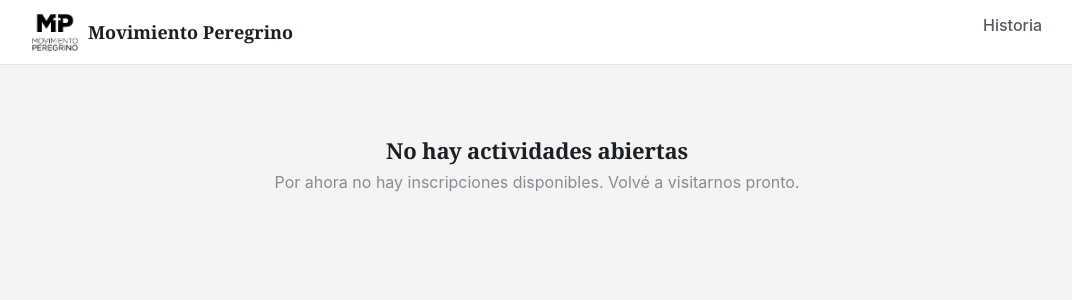
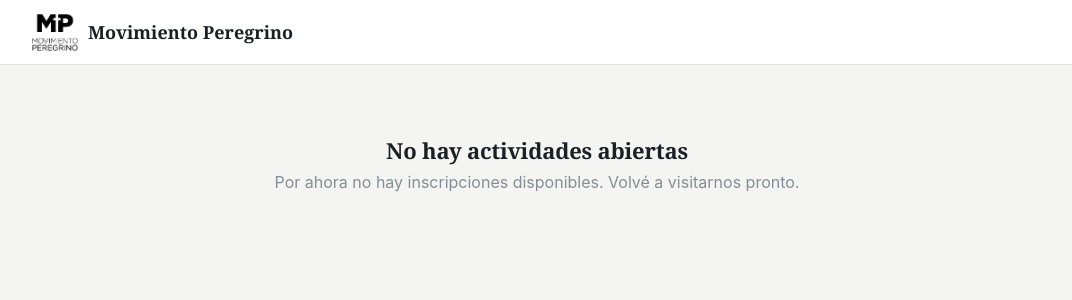
Before and after one commit to movimientoperegrino/inscripcion, a Django app: template templates/inscripcion/actividad_list.html in a window 1280 px wide. Shown: the top 300 px of the page, without its empty margins (103-1175 px from the left). Run offline with Django 4.2, Linux system fonts and the light colour scheme; the template is opened without the code that fills it, so the values that code supplies are empty; some libraries are stand-ins or nearby versions.

Commit message:
Quitar link 'Historia' del nav de la home
/historia queda accesible solo por URL directa (no se muestra en el nav).

Co-Authored-By: Claude Opus 4.8 <noreply@anthropic.com>

```diff
--- a/templates/inscripcion/actividad_list.html
+++ b/templates/inscripcion/actividad_list.html
@@ -2,9 +2,6 @@
 {% load bootstrap3 %}
 
 {% block titulo %}Actividades — Movimiento Peregrino{% endblock %}
-{% block navbar %}
-    <li><a href="{% url 'historia' %}">Historia</a></li>
-{% endblock %}
 
 {% block contenido %}
     {% if object_list %}
```
